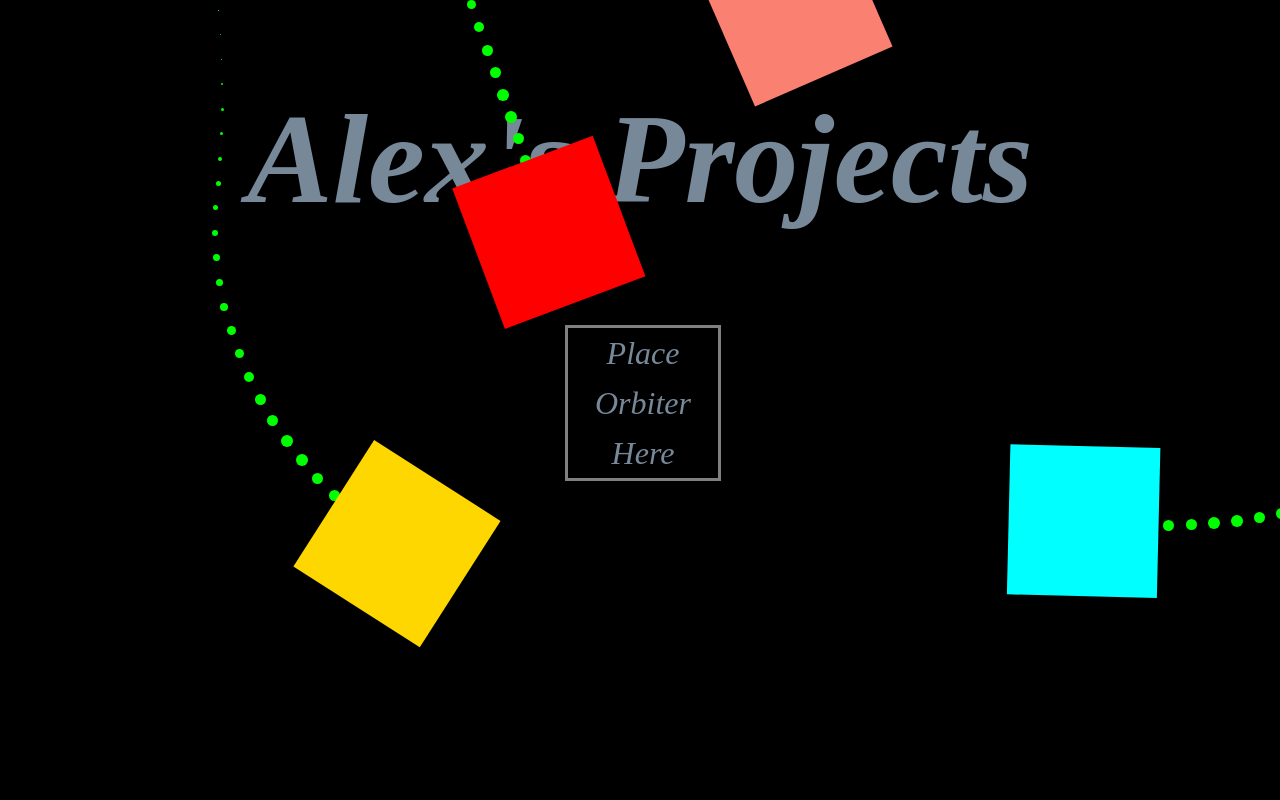
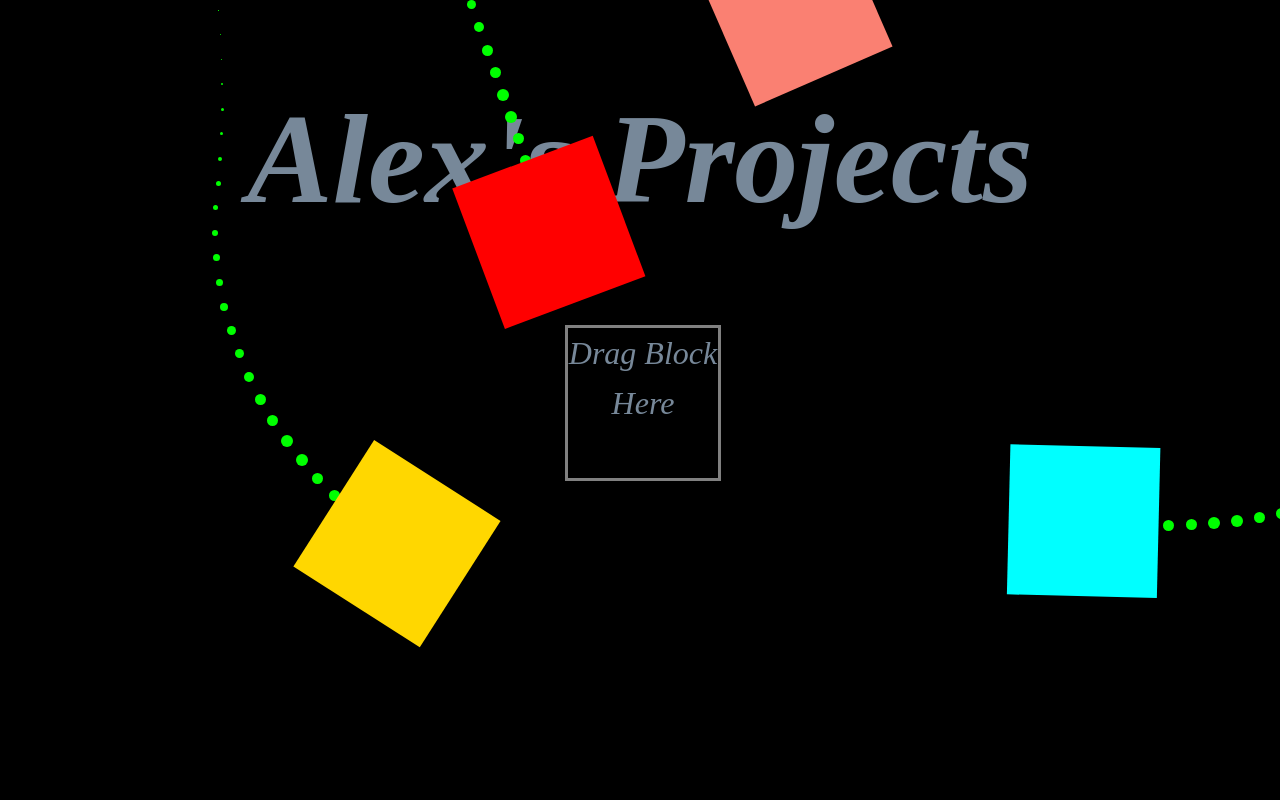
Before and after one commit to UncatchableAlex/Website, a plain HTML site: page homepage.html in a window 1280 px wide. Shown: the top 800 px of the page. Drawn offline with Linux system fonts and the light colour scheme.

Commit message:
changed abiguous direction to user

```diff
--- a/homepage.html
+++ b/homepage.html
@@ -33,6 +33,6 @@
 				<div id="background" class="wholeScreen"></div>
 			</section>
 		</section>
-		<div id = "receptacle" class = "receptacle">Place Orbiter Here</div>
+		<div id = "receptacle" class = "receptacle">Drag Block Here</div>
 	</body>
 </html>
```
